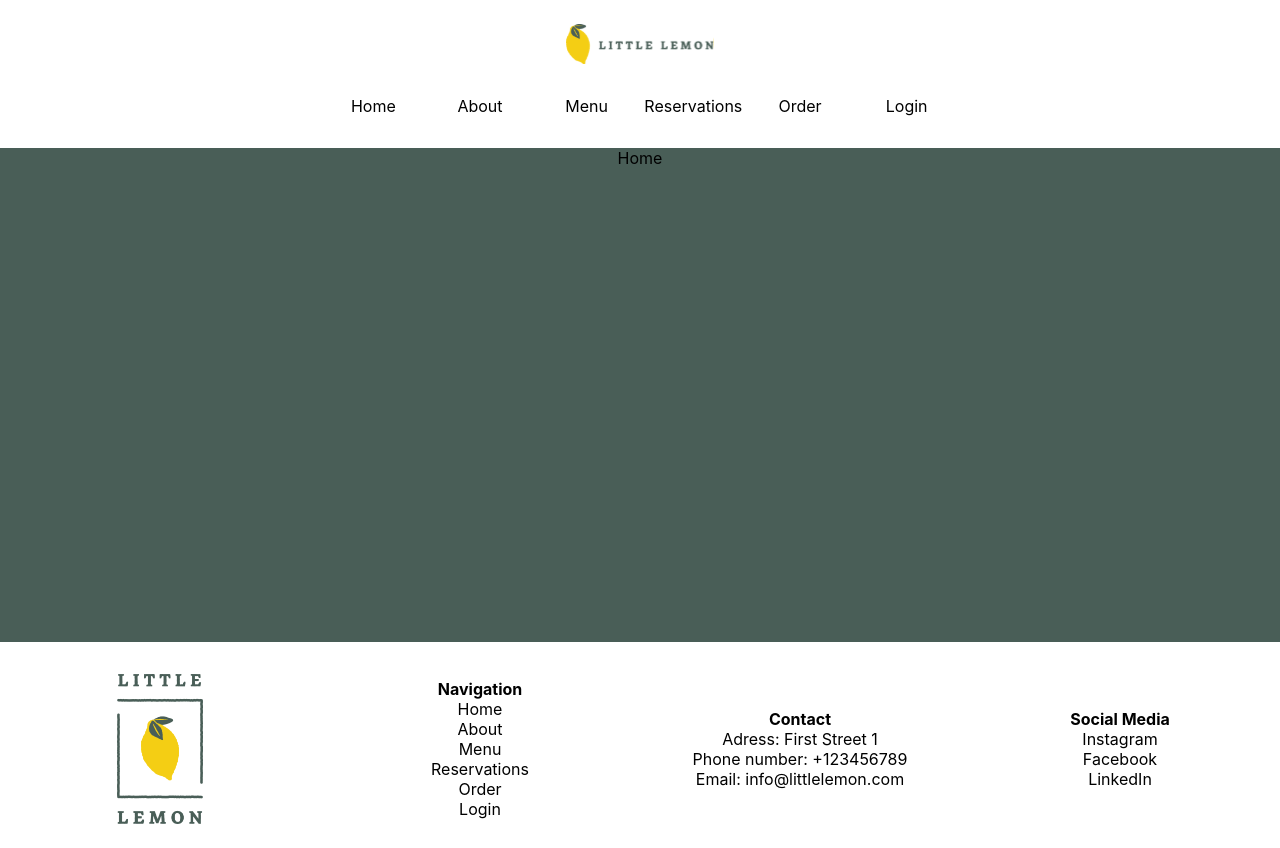
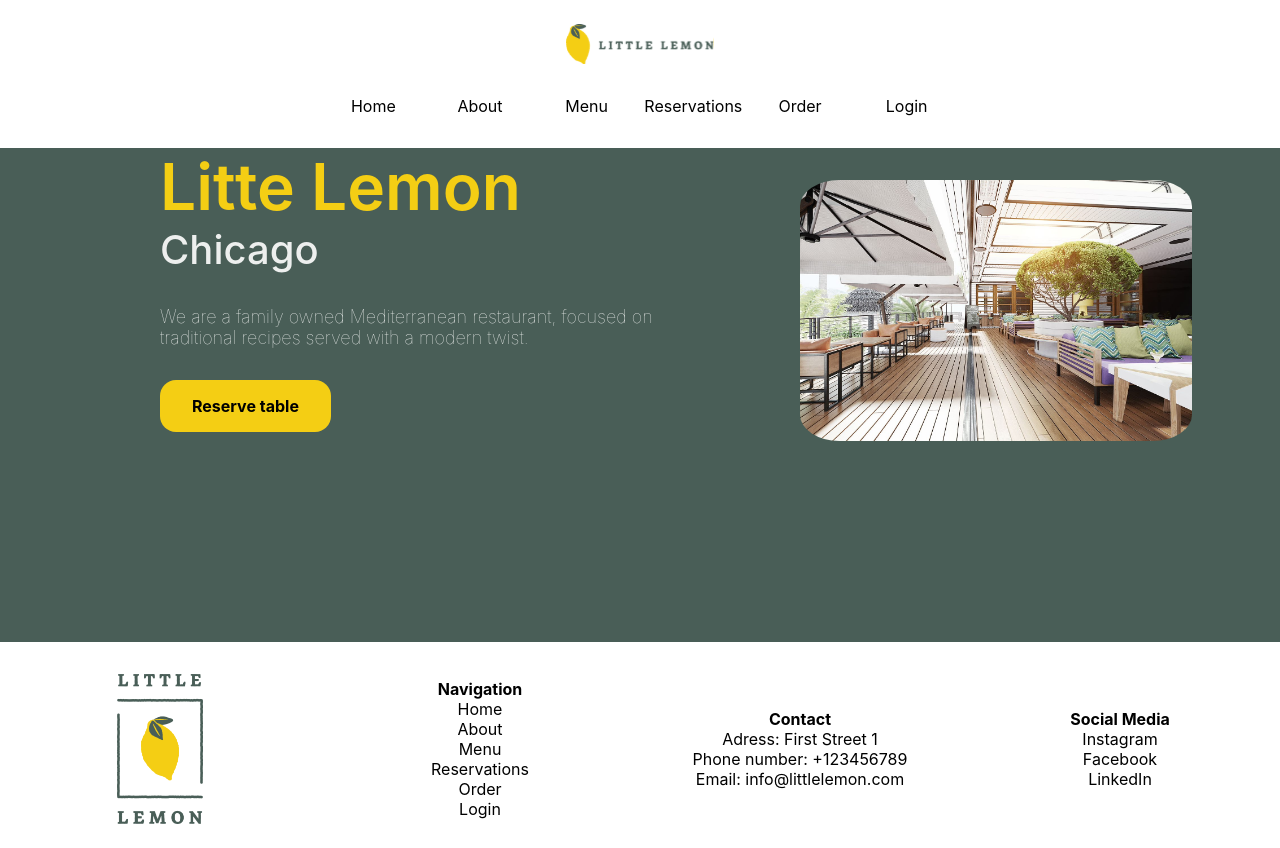
Before and after one commit to Yoschi95/little-lemon, a React (Create React App) app: page / in a window 1280 px wide. Built offline with nearby package versions, Linux system fonts and the light colour scheme.

Commit message:
Create home page

```diff
--- a/src/components/pages/Home.css
+++ b/src/components/pages/Home.css
@@ -1,5 +1,45 @@
 main.home {
+    display: grid;
+    grid-template-areas:
+        "leftSide rightSide";
+    grid-template-columns: 1fr 1fr;
+    grid-template-rows: 1fr;
     margin: 2rem 0rem 0rem 0rem;
-    text-align: center;
+    padding: 0rem 0rem 0rem 10rem;
+    text-align: left;
     background-color: #495E57;
 }
+
+.home h1 {
+    font-size: 64px;
+    font-weight: 600;
+    color: #F4CE14;
+}
+
+.home h2 {
+    font-size: 40px;
+    font-weight: 500;
+    color: #EDEFEE;
+}
+
+.home p {
+    font-size: 18px;
+    font-weight: 100;
+    color: #EDEFEE;
+    padding: 2rem 0rem 0rem 0rem;
+}
+
+.home img {
+    margin: 2rem 0rem 0rem 5rem;
+    border-radius: 10%;
+    max-width: 70%;
+    max-height: 70%;
+}
+
+.home.leftSide {
+    grid-area: leftSide;
+}
+
+.home.leftSide {
+    grid-area: rightSide;
+}
--- a/src/components/pages/Home.js
+++ b/src/components/pages/Home.js
@@ -1,9 +1,20 @@
 import './Home.css';
+import { Link } from 'react-router-dom';
+import ReserveButton from '../shared/ReserveButton';
 
 function Home() {
     return (
         <main className="home">
-            Home
+            <div className='leftSide'>
+                <h1>Litte Lemon</h1>
+                <h2>Chicago</h2>
+                <p>We are a family owned Mediterranean restaurant, focused on traditional recipes served with a modern twist.</p>
+                <ReserveButton onClick={() => {return(<Link to="/Reservations"></Link>)}}> Reserve table </ReserveButton>
+            </div>
+
+            <div className='rightSide'>
+                <img src="./img/restaurant.jpg" alt="Logo of the Little Lemon restaurant" className='logo'/>
+            </div>
         </main>
     )
 }
```
